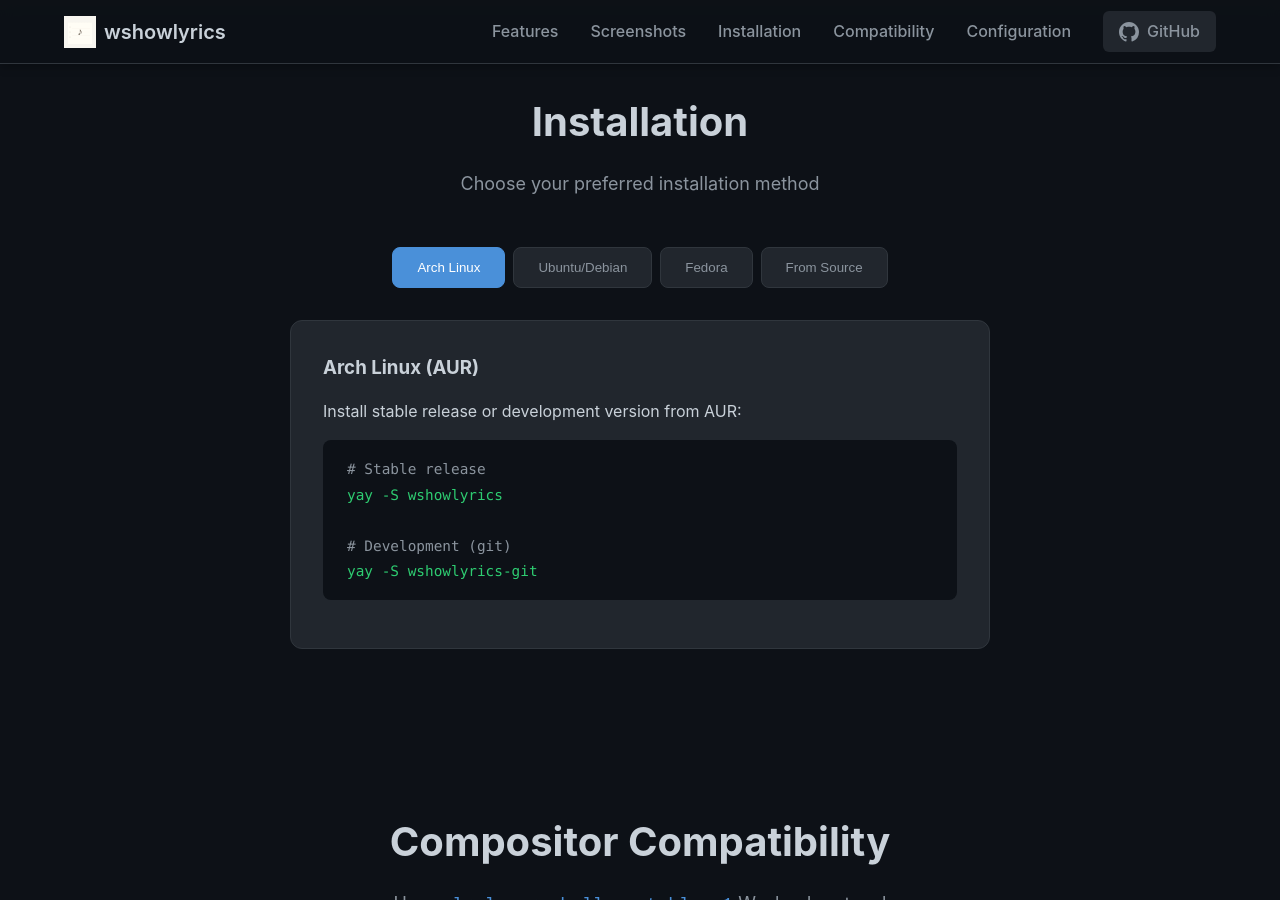
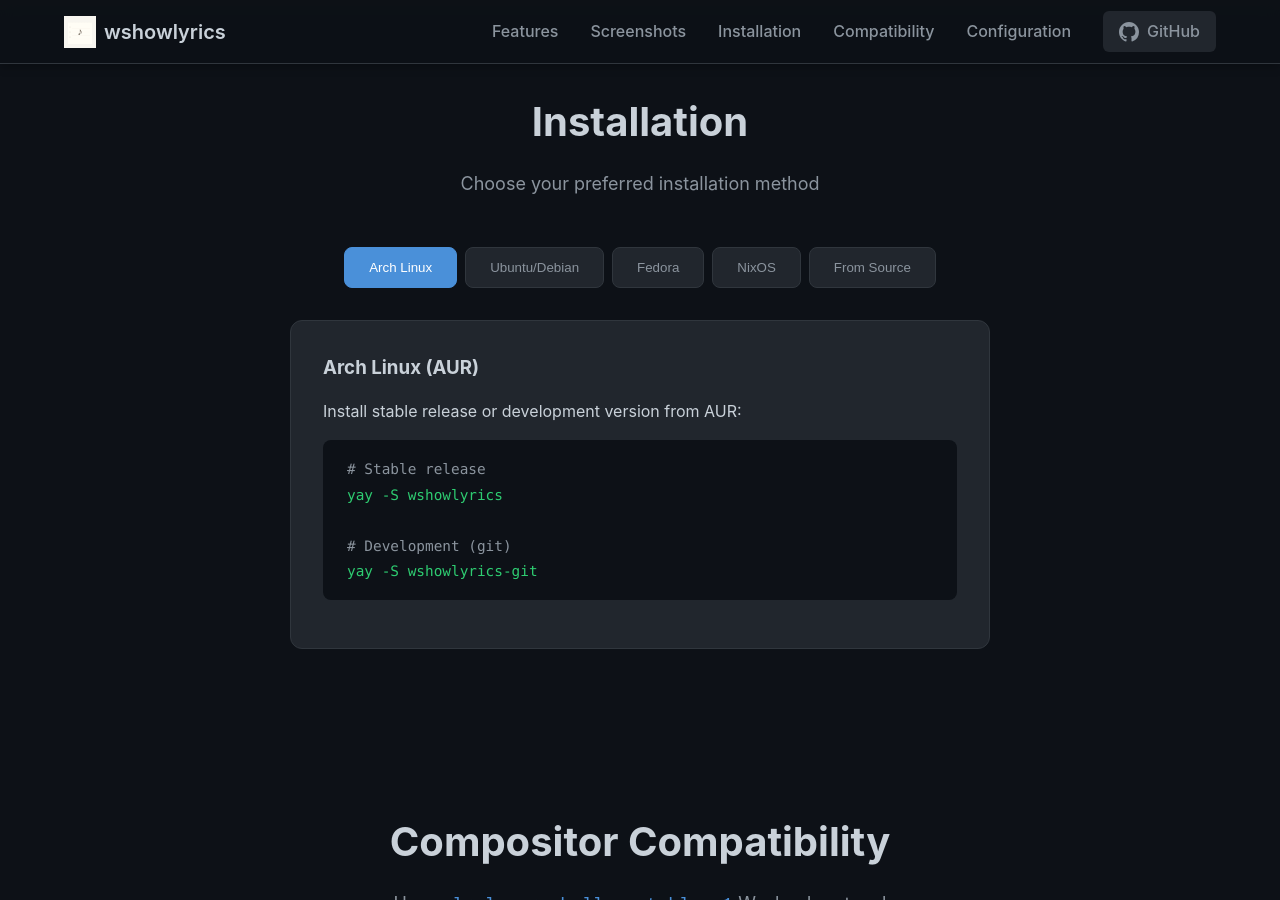
Before and after one commit to wshowlyrics/wshowlyrics, a Jekyll site: the page built from index.html, in a window 1280 px wide and 900 px high, scrolled down 2338 px. Built offline with Jekyll 4.4.1, drawn with Linux system fonts in a browser that asks for light colours.

Commit message:
docs: Add NixOS installation tab
Add NixOS (NUR) installation instructions to the GitHub Pages
installation section with Flakes-based examples.

Co-Authored-By: Claude Opus 4.5 <noreply@anthropic.com>

```diff
--- a/index.html
+++ b/index.html
@@ -112,6 +112,7 @@ layout: default
     <button class="tab-btn active" data-tab="arch">Arch Linux</button>
     <button class="tab-btn" data-tab="ubuntu">Ubuntu/Debian</button>
     <button class="tab-btn" data-tab="fedora">Fedora</button>
+    <button class="tab-btn" data-tab="nixos">NixOS</button>
     <button class="tab-btn" data-tab="source">From Source</button>
   </div>
 
@@ -138,6 +139,17 @@ layout: default
       <div class="code-block">
         <code translate="no"><span class="comment"># Stable releases</span><br>sudo dnf copr enable unstable-code/wshowlyrics<br>sudo dnf install wshowlyrics<br><br><span class="comment"># Nightly builds (latest development)</span><br>sudo dnf copr enable unstable-code/wshowlyrics-nightly<br>sudo dnf install wshowlyrics</code>
       </div>
+    </div>
+
+    <div id="nixos" class="tab-content">
+      <h3>NixOS (NUR)</h3>
+      <p>Available via <a href="https://github.com/nix-community/NUR" target="_blank" rel="noopener">Nix User Repository</a>:</p>
+      <div class="code-block">
+        <code translate="no"><span class="comment"># With Flakes (recommended)</span><br><span class="comment"># Add to flake.nix inputs:</span><br>nur-unstable-code.url = "github:unstable-code/nur-packages";<br><br><span class="comment"># Then in packages:</span><br>nur-unstable-code.packages.${system}.wshowlyrics<br><br><span class="comment"># Or for nightly:</span><br>nur-unstable-code.packages.${system}.wshowlyrics-unstable</code>
+      </div>
+      <p style="margin-top: 1rem; color: var(--color-text-muted); font-size: 0.9rem;">
+        See <a href="https://github.com/unstable-code/nur-packages" target="_blank">nur-packages</a> for detailed configuration examples.
+      </p>
     </div>
 
     <div id="source" class="tab-content">
```
